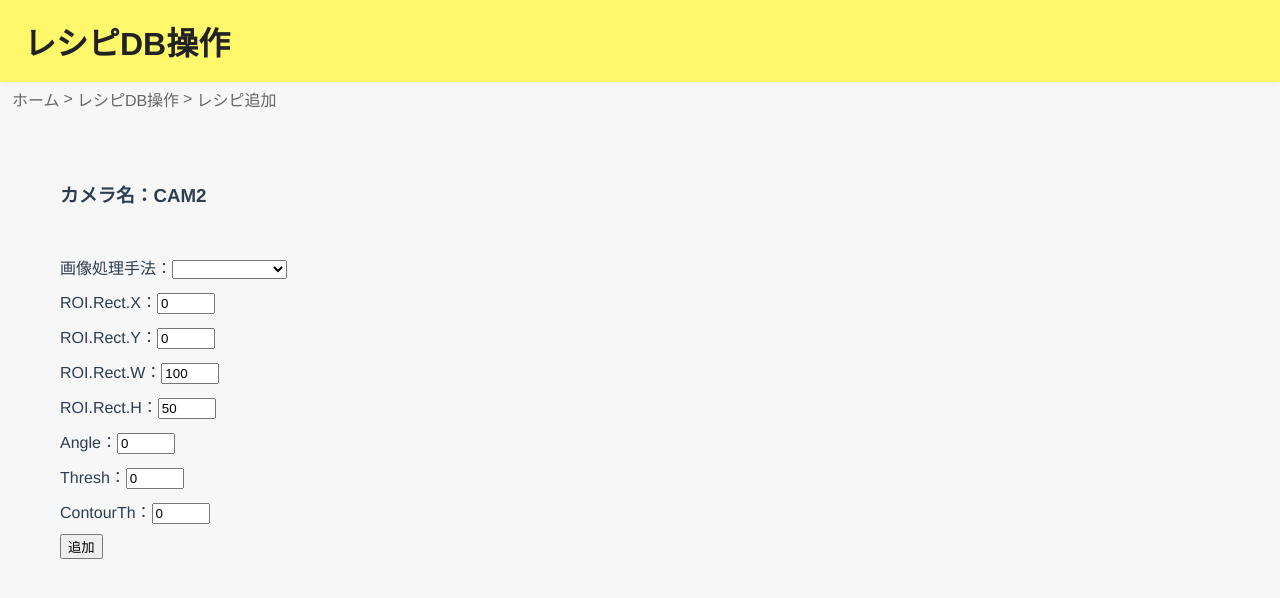
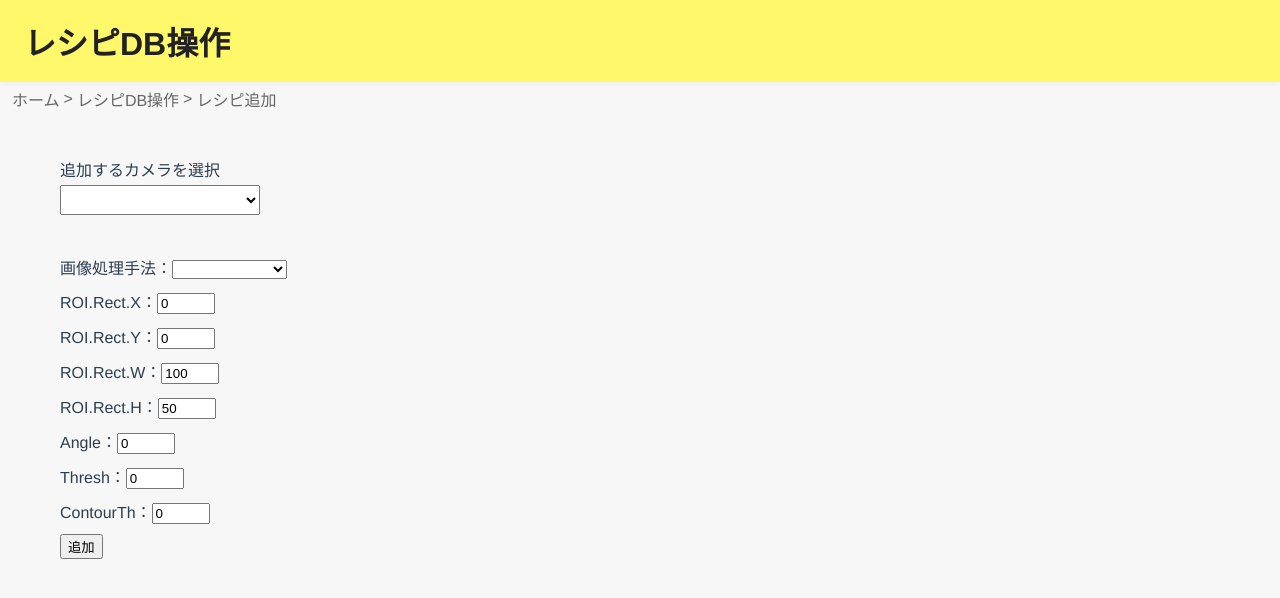
Before and after one commit to 38022/P3Icontrol, a Vue app: page /recipeDB/recipeAdd in a window 1280 px wide. Shown: the top 598 px of the page. Built offline with nearby package versions, Linux system fonts and the light colour scheme.

Commit message:
レシピDB追加修正

```diff
--- a/src/components/RecipeAdd.vue
+++ b/src/components/RecipeAdd.vue
@@ -10,8 +10,15 @@
       <span> &gt;</span>
       <span>レシピ追加</span>
     </nav>
-    <div class="display-camera">
-      <h3>カメラ名：CAM2</h3>
+    <div class="select-camera">
+      <p>追加するカメラを選択</p>
+      <div class="select-camera-row">
+        <select v-model="selectedCamera">
+          <option v-for="camera in cameraList" :key="camera" :value="camera">
+            {{ camera }}
+          </option>
+        </select>
+      </div>
     </div>
     <div class="edit-recipe">
       <div class="select-algo">
@@ -60,6 +67,8 @@ export default {
   name: 'RecipeAdd',
   data() {
     return {
+      selectedCamera: '',
+      cameraList:['テンター出ツレ', 'テンター入り'],
       algosList: ['OneFrame', 'FrameSub', 'DropMC', 'MeasureLength', 'ClipLength'],
       rectX: 0,
       rectY: 0,
@@ -117,10 +126,25 @@ export default {
   text-align: left;
 }
 
-.display-camera {
+.select-camera {
+  text-align: left;
+  margin-left: 60px;
+  margin-bottom: 30px;
+  margin-top: 30px;
+}
+.select-camera p {
+  margin-bottom: 4px;
+}
+.select-camera-row {
   display: flex;
-  margin-left: 60px;
-  margin-top: 50px;
+  align-items: center;
+  gap: 100px;
+  margin-top: 0;
+}
+.select-camera select {
+  width: 200px;
+  height: 30px;
+  font-size: 1.2rem;
 }
 
 .edit-recipe {
@@ -128,7 +152,7 @@ export default {
   flex-direction: column;
   align-items: flex-start;
   margin-left: 60px;
-  margin-top: 30px;
+  margin-top: 10px;
   gap: 10px;
 }
 .rectX input,
--- a/src/components/RecipeDB.vue
+++ b/src/components/RecipeDB.vue
@@ -41,15 +41,6 @@
               to="/recipeDB/recipeChange">編集</router-link>
             </td>
             <td>
-              <!-- recipeIdがnullなら有効、cameraがnullなら無効 -->
-              <router-link
-                v-if="row.recipeId === null && row.camera !== null"
-                to="/recipeDB/recipeAdd"
-              >追加</router-link>
-              <span v-else-if="row.camera === null" style="color: #ccc; pointer-events: none; cursor: default;">追加</span>
-              <span v-else style="color: #ccc; pointer-events: none; cursor: default;">追加</span>
-            </td>
-            <td>
               <!-- cameraがnullなら有効、recipeIdがnullなら無効 -->
               <router-link
                 v-if="row.camera === null && row.recipeId !== null"
@@ -64,6 +55,9 @@
           </tr>
         </tbody>
       </table>
+      <router-link to="/recipeDB/recipeAdd">
+        <button>追加</button>
+      </router-link>
     </div>
   </div>
 </template>
--- a/src/components/TagDelete.vue
+++ b/src/components/TagDelete.vue
@@ -11,7 +11,7 @@
       <span>タグ削除</span>
     </nav>
     <div class="display-tag">
-      ★タグ操作画面からとってくる
+      <!-- ★タグ操作画面からとってくる -->
       <h3>タグ名：l1_***</h3>
     </div>
     <button @click="onDelete">削除</button>
```
